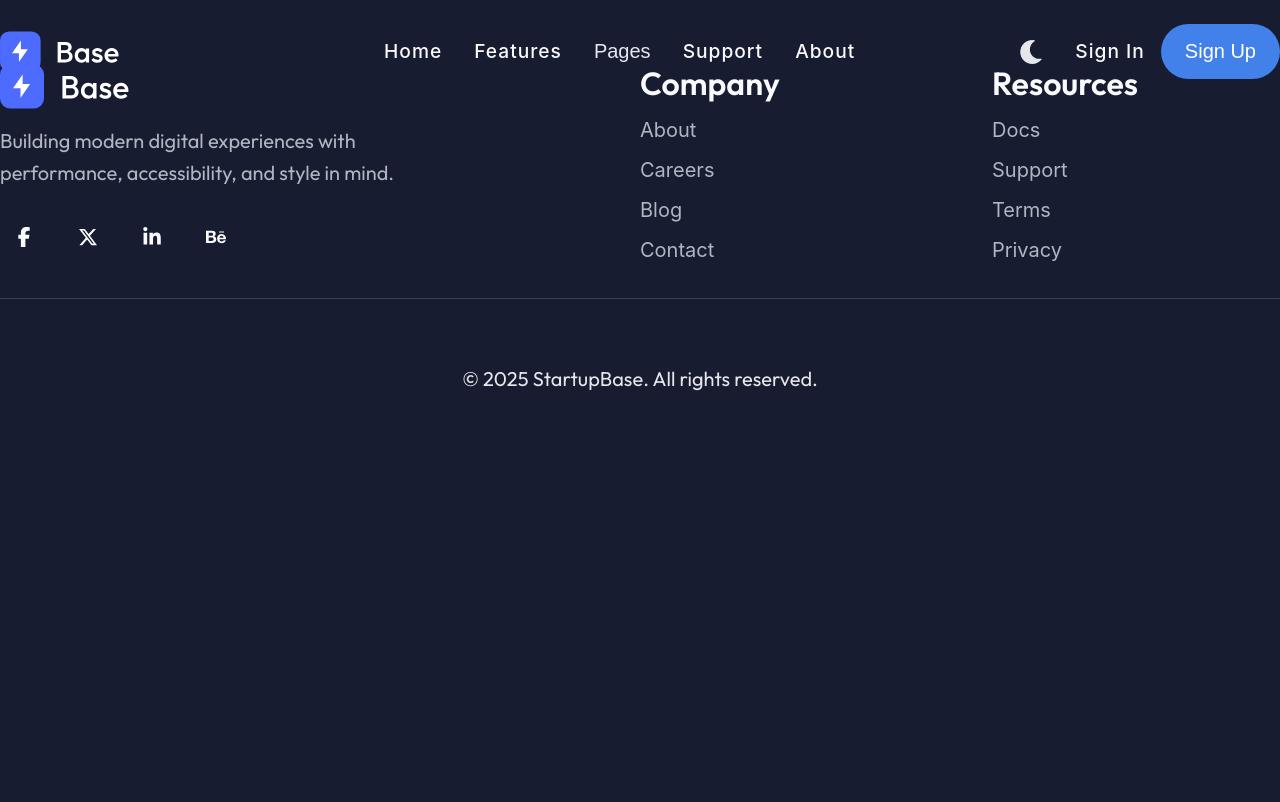
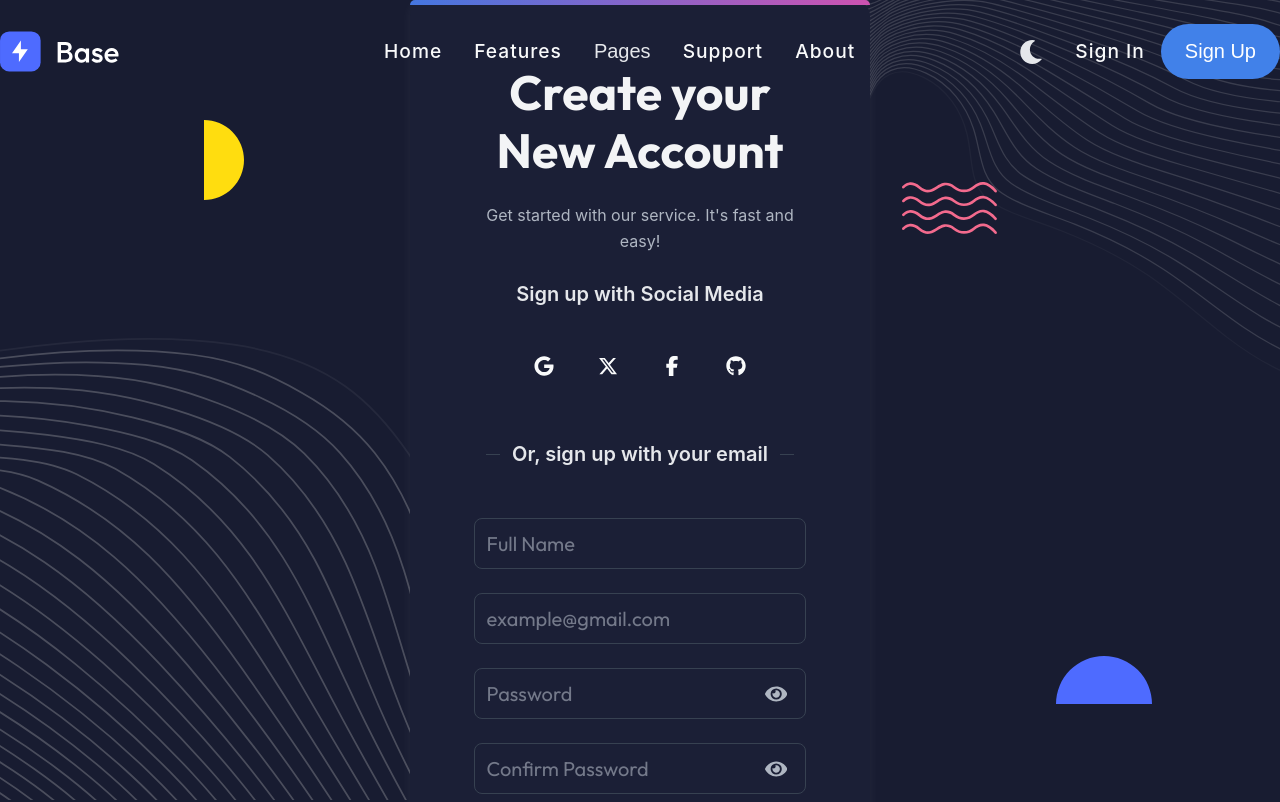
Before and after one commit to Denis793/base, a React (Vite) app: page /signup in a window 1280 px wide. Shown: the top 802 px of the page. Built offline with nearby package versions, Linux system fonts and the light colour scheme.

Commit message:
update login, registration logic

```diff
--- a/src/App.jsx
+++ b/src/App.jsx
@@ -6,6 +6,7 @@ import { Home } from '@/pages/Home';
 import { BlogGrid } from '@/pages/BlogGrid';
 import { BlogSingle } from '@/pages/BlogSingle';
 import { SignIn } from '@/pages/SignIn';
+import { SignUp } from '@/pages/SignUp';
 import { Footer } from '@/shared/layout/Footer';
 
 export default function App() {
@@ -20,6 +21,7 @@ export default function App() {
         <Route path="/blog-grid" element={<BlogGrid />} />
         <Route path="/blog-single" element={<BlogSingle />} />
         <Route path="/signin" element={<SignIn />} />
+        <Route path="/signup" element={<SignUp />} />
       </Routes>
 
       <Footer />
--- a/src/pages/SignUp/SignUp.jsx
+++ b/src/pages/SignUp/SignUp.jsx
@@ -1,64 +1,121 @@
-import React from 'react';
-import styles from './SignUp.module.scss';
+import React, { useState } from 'react';
 import { Link } from 'react-router-dom';
+import { useFormik } from 'formik';
+import { signUpValidationSchema } from '@/shared/utils/validation';
+import { handleSignUpSubmit } from '@/shared/utils/formHandlers';
+import { InputField } from '@/shared/ui/InputField';
+import { FormToast } from '@/shared/ui/FormToast';
+import { Social } from '@/shared/ui/Social';
+import { ShapeBackground } from '@/shared/ui/ShapeBackground';
+import { Button } from '@/shared/ui/Button';
+import { FaEye, FaEyeSlash } from 'react-icons/fa';
+
+import styles from '@/pages/SignIn/SignIn.module.scss';
+
+const TOAST_DURATION_MS = 5000;
 
 export const SignUp = () => {
+  const [toast, setToast] = useState({ show: false, type: '', message: '' });
+  const [showPassword, setShowPassword] = useState(false);
+  const [showConfirmPassword, setShowConfirmPassword] = useState(false);
+
+  const formik = useFormik({
+    initialValues: { fullName: '', username: '', password: '', confirmPassword: '' },
+    validationSchema: signUpValidationSchema,
+    onSubmit: (values, helpers) => handleSignUpSubmit(values, helpers, setToast, TOAST_DURATION_MS),
+  });
+
+  const touchAllAndValidate = () => {
+    const touched = Object.keys(formik.values).reduce((a, k) => ({ ...a, [k]: true }), {});
+    formik.setTouched(touched, true);
+  };
+
   return (
-    <main className={styles.signup}>
+    <>
+      <ShapeBackground />
+      <main className={styles.signin}>
         <section className={styles.wrapper}>
-        <img src="/images/shape-06.svg" alt="shape" className={styles.shape} />
-        <img src="/images/shape-03.svg" alt="shape" className={styles.shape} />
-        <img src="/images/shape-17.svg" alt="shape" className={styles.shape} />
-        <img src="/images/shape-18.svg" alt="shape" className={styles.shape} />
+          <div className={styles.card}>
+            <div className={styles.cardHeader} />
+            <h2>Create your New Account</h2>
+            <p className="description">Get started with our service. It's fast and easy!</p>
+            <h3>Sign up with Social Media</h3>
+            <Social align="center" variant="light" networks={['google', 'x', 'facebook', 'github']} />
+            <div className={styles.divider}>
+              <h3>Or, sign up with your email</h3>
+            </div>
+            <form onSubmit={formik.handleSubmit} className={styles.form} noValidate>
+              <InputField
+                name="fullName"
+                type="text"
+                placeholder="Full Name"
+                formik={formik}
+                className={styles.formGroup}
+              />
 
-        <div className={styles.card}>
-          <h2>Create an Account</h2>
-          <p>Lorem ipsum dolor sit amet, consectetur</p>
+              <InputField
+                name="username"
+                type="email"
+                placeholder="example@gmail.com"
+                formik={formik}
+                className={styles.formGroup}
+              />
 
-          <h3>Sign up with Social Media</h3>
-          <ul className={styles.social}>
-            <li>
-              <a href="#">Google</a>
-            </li>
-            <li>
-              <a href="#">Twitter</a>
-            </li>
-            <li>
-              <a href="#">Facebook</a>
-            </li>
-            <li>
-              <a href="#">GitHub</a>
-            </li>
-          </ul>
-
-          <span className={styles.divider}>Or, sign up with your email</span>
-
-          <form className={styles.form}>
-            <div className={styles.formGroup}>
-              <label htmlFor="fullname">Full name</label>
-              <input type="text" id="fullname" placeholder="Devid Wonder" />
+              <div className={styles.passwordWrapper}>
+                <InputField
+                  name="password"
+                  type={showPassword ? 'text' : 'password'}
+                  placeholder="Password"
+                  formik={formik}
+                  className={styles.formGroup}
+                />
+                <button
+                  type="button"
+                  className={styles.eyeToggle}
+                  onClick={() => setShowPassword((prev) => !prev)}
+                  aria-label={showPassword ? 'Hide password' : 'Show password'}
+                >
+                  {showPassword ? <FaEyeSlash /> : <FaEye />}
+                </button>
               </div>
 
-            <div className={styles.formGroup}>
-              <label htmlFor="email">Email</label>
-              <input type="email" id="email" placeholder="example@gmail.com" />
+              <div className={styles.passwordWrapper}>
+                <InputField
+                  name="confirmPassword"
+                  type={showConfirmPassword ? 'text' : 'password'}
+                  placeholder="Confirm Password"
+                  formik={formik}
+                  className={styles.formGroup}
+                />
+                <button
+                  type="button"
+                  className={styles.eyeToggle}
+                  onClick={() => setShowConfirmPassword((prev) => !prev)}
+                  aria-label={showConfirmPassword ? 'Hide password' : 'Show password'}
+                >
+                  {showConfirmPassword ? <FaEyeSlash /> : <FaEye />}
+                </button>
               </div>
 
-            <div className={styles.formGroup}>
-              <label htmlFor="password">Password</label>
-              <input type="password" id="password" placeholder="**************" />
-            </div>
+              <Button type="submit" variant="primary" disabled={formik.isSubmitting} onClick={touchAllAndValidate}>
+                {formik.isSubmitting ? 'Registering…' : 'Sign Up'}
+              </Button>
 
-            <button type="submit" className={styles.btnPrimary}>
-              Sign Up
-            </button>
+              <FormToast
+                show={toast.show}
+                type={toast.type}
+                message={toast.message}
+                duration={TOAST_DURATION_MS}
+                onHide={() => setToast({ show: false, type: '', message: '' })}
+              />
 
-            <p className={styles.signinText}>
+              <p className={styles.signupText}>
                 Already have an account? <Link to="/signin">Sign In</Link>
               </p>
             </form>
           </div>
         </section>
       </main>
+    </>
   );
 };
--- a/src/shared/data/dataUsers.js
+++ b/src/shared/data/dataUsers.js
@@ -5,12 +5,3 @@ export const DATA_USERS = [
     password: 'demo123',
   },
 ];
-
-export const findUserByEmail = (email) => DATA_USERS.find((user) => user.email.toLowerCase() === email.toLowerCase());
-
-export const validateUserCredentials = (email, password) => {
-  const user = findUserByEmail(email);
-  if (!user) return { valid: false, reason: 'email' };
-  if (user.password !== password) return { valid: false, reason: 'password' };
-  return { valid: true, user };
-};
--- a/src/shared/utils/formHandlers.js
+++ b/src/shared/utils/formHandlers.js
@@ -1,18 +1,16 @@
-import { validateUserCredentials } from '@/shared/utils/userService';
-
-const delay = (ms) => new Promise((resolve) => setTimeout(resolve, ms));
-
 const hideToastAfterDelay = (setToast, delayMs = 3000) => {
   setTimeout(() => setToast({ show: false, type: '', message: '' }), delayMs);
 };
 
-const API_URL = 'http://localhost:3001/api/messages';
+const API_MESSAGES_URL = 'http://localhost:3001/api/messages';
+const API_REGISTER_URL = 'http://localhost:3001/api/register';
+const API_LOGIN_URL = 'http://localhost:3001/api/login';
 
 export const handleContactSubmit = async (values, helpers, setToast) => {
   helpers.setSubmitting(true);
 
   try {
-    const response = await fetch(API_URL, {
+    const response = await fetch(API_MESSAGES_URL, {
       method: 'POST',
       headers: {
         'Content-Type': 'application/json',
@@ -48,28 +46,30 @@ export const handleSignInSubmit = async (values, helpers, setToast) => {
   const { setSubmitting, setFieldError, setTouched, resetForm } = helpers;
 
   try {
-    await delay(600);
+    const response = await fetch(API_LOGIN_URL, {
+      method: 'POST',
+      headers: {
+        'Content-Type': 'application/json',
+      },
+      body: JSON.stringify(values),
+    });
 
-    const email = values.username.trim();
-    const password = values.password.trim();
+    const result = await response.json();
 
-    const { valid, reason, user } = validateUserCredentials(email, password);
-
-    if (valid) {
-      setToast({ show: true, type: 'success', message: `Welcome back, ${user.name}!` });
+    if (response.ok) {
+      setToast({ show: true, type: 'success', message: `Welcome back, ${result.user.name}!` });
       resetForm();
       return;
     }
 
     setTouched({ username: true, password: true }, true);
 
-    let message = '';
-    if (reason === 'email') {
-      setFieldError('username', 'Email is not registered.');
-      message = 'Email is not registered.';
-    } else if (reason === 'password') {
-      setFieldError('password', 'Incorrect password.');
-      message = 'Incorrect password.';
+    let message = result.message;
+
+    if (result.reason === 'email') {
+      setFieldError('username', result.message);
+    } else if (result.reason === 'password') {
+      setFieldError('password', result.message);
     }
 
     setToast({ show: true, type: 'error', message });
@@ -81,3 +81,51 @@ export const handleSignInSubmit = async (values, helpers, setToast) => {
     hideToastAfterDelay(setToast);
   }
 };
+
+export const handleSignUpSubmit = async (values, helpers, setToast) => {
+  const { setSubmitting, setFieldError, resetForm } = helpers;
+
+  try {
+    const response = await fetch(API_REGISTER_URL, {
+      method: 'POST',
+      headers: {
+        'Content-Type': 'application/json',
+      },
+      body: JSON.stringify(values),
+    });
+
+    const result = await response.json();
+
+    if (response.status === 409) {
+      setFieldError('username', result.message);
+      setToast({
+        show: true,
+        type: 'error',
+        message: result.message,
+      });
+      return;
+    }
+
+    if (!response.ok) {
+      throw new Error(result.message || `HTTP Error: ${response.status}`);
+    }
+
+    setToast({
+      show: true,
+      type: 'success',
+      message: `Registration successful! Welcome, ${result.user.name}!`,
+    });
+
+    resetForm();
+  } catch (error) {
+    console.error('❌ signUpSubmit:', error);
+    setToast({
+      show: true,
+      type: 'error',
+      message: `Registration failed: ${error.message || 'Something went wrong. Please try again.'}`,
+    });
+  } finally {
+    setSubmitting(false);
+    hideToastAfterDelay(setToast);
+  }
+};
--- a/src/shared/utils/userService.js
+++ /dev/null
@@ -1,10 +0,0 @@
-import { DATA_USERS } from '@/shared/data/dataUsers';
-
-export const findUserByEmail = (email) => DATA_USERS.find((user) => user.email.toLowerCase() === email.toLowerCase());
-
-export const validateUserCredentials = (email, password) => {
-  const user = findUserByEmail(email);
-  if (!user) return { valid: false, reason: 'email' };
-  if (user.password !== password) return { valid: false, reason: 'password' };
-  return { valid: true, user };
-};
--- a/src/shared/utils/validation.js
+++ b/src/shared/utils/validation.js
@@ -14,3 +14,15 @@ export const signInValidationSchema = Yup.object({
   username: Yup.string().trim().email('Invalid email').required('Email is required'),
   password: Yup.string().trim().min(6, 'Password must be at least 6 characters').required('Password is required'),
 });
+
+export const signUpValidationSchema = Yup.object().shape({
+  fullName: Yup.string()
+    .min(2, 'Full name must be at least 2 characters')
+    .max(50, 'Full name must be 50 characters or less')
+    .required('Full name is required'),
+  username: Yup.string().email('Invalid email address').required('Email address is required'),
+  password: Yup.string().min(6, 'Password must be at least 6 characters').required('Password is required'),
+  confirmPassword: Yup.string()
+    .oneOf([Yup.ref('password'), null], 'Passwords must match')
+    .required('Password confirmation is required'),
+});
```
Also changed, not shown: server.js (+82 -5 lines), users.json (added, +14 -0 lines). Lines whose indentation alone changed are shown as unchanged.
